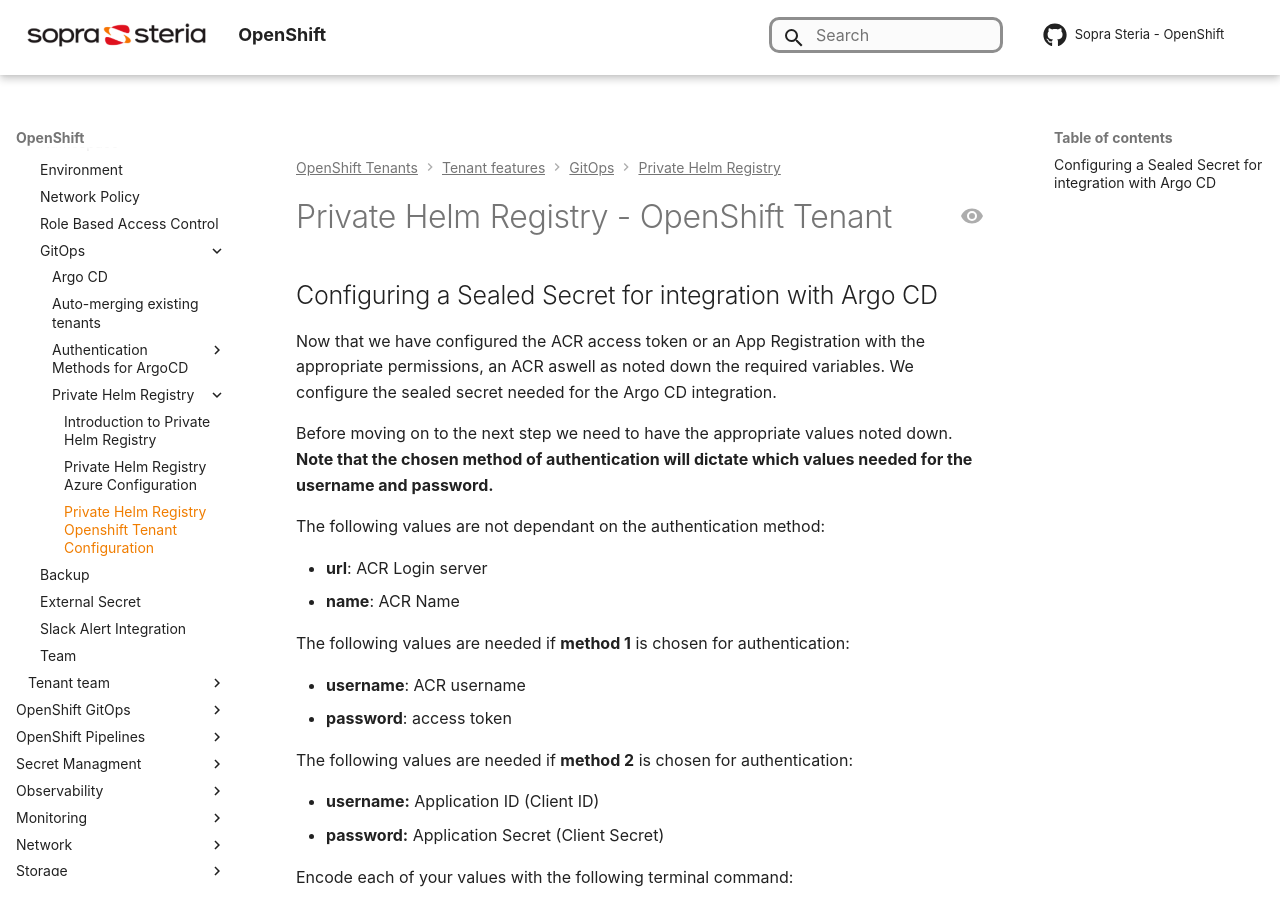
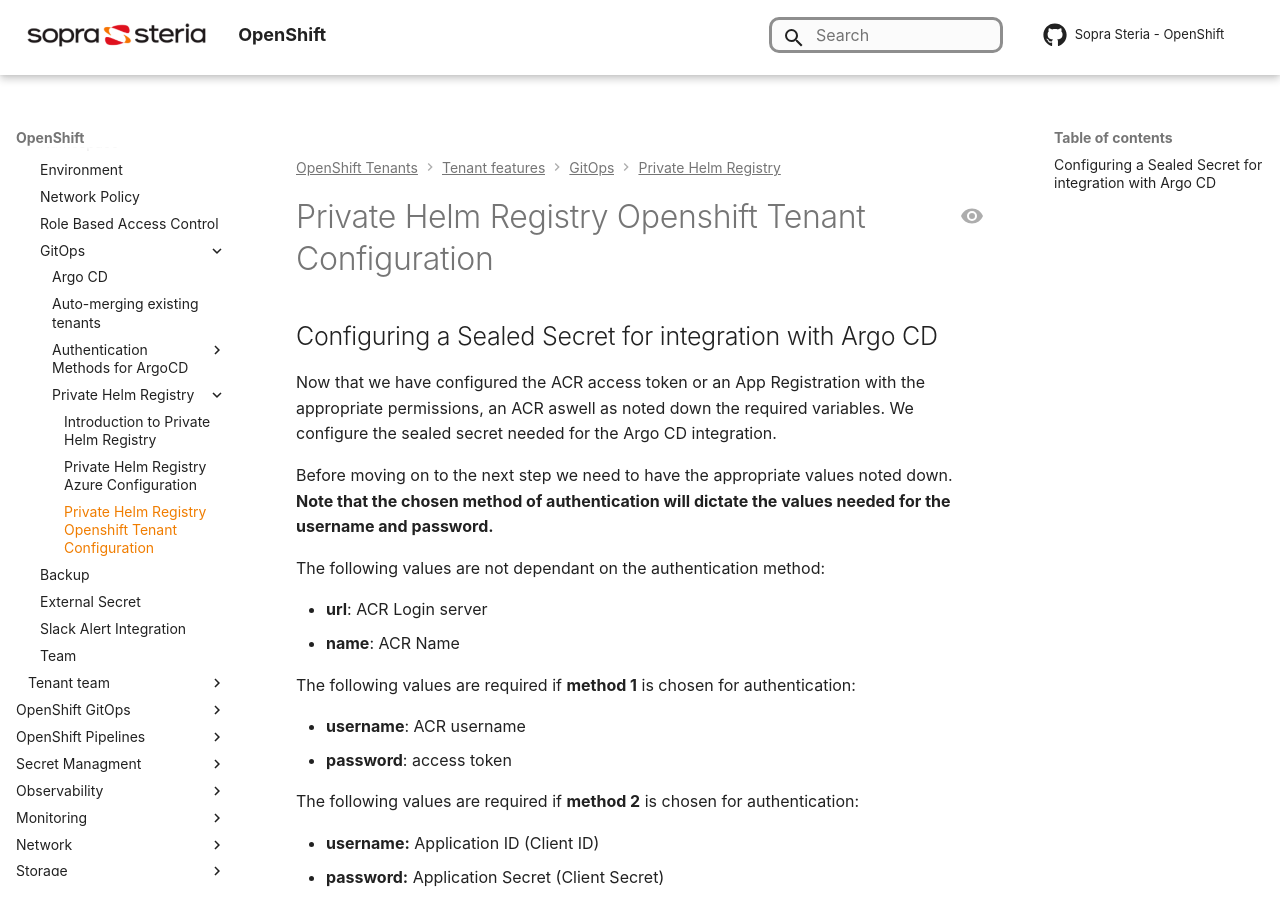
Before and after one commit to Sopra-Steria-Norge-Kubernetes/OpenShift, an MkDocs documentation site: the page built from docs/OpenShift Tenants/Tenant features/GitOps/Private Helm Registry/private-helm-registry-openshift-tenant.md, in a window 1280 px wide and 900 px high. Built offline with MkDocs 1.6.1 and Material for MkDocs 9.7.7, drawn with Linux system fonts in a browser that asks for light colours; some web fonts are replaced; comment, search, counter and statistics services are not loaded.

Commit message:
updated titels on private helm registry pages + small word substitutions

```diff
--- a/docs/OpenShift Tenants/Tenant features/GitOps/Private Helm Registry/private-helm-registry-openshift-tenant.md
+++ b/docs/OpenShift Tenants/Tenant features/GitOps/Private Helm Registry/private-helm-registry-openshift-tenant.md
@@ -1,22 +1,22 @@
-# Private Helm Registry - OpenShift Tenant
+# Private Helm Registry Openshift Tenant Configuration
 
 ## Configuring a Sealed Secret for integration with Argo CD
 
 Now that we have configured the ACR access token or an App Registration with the appropriate permissions, an ACR aswell as noted down the required variables. We configure the sealed secret needed for the Argo CD integration.
 
-Before moving on to the next step we need to have the appropriate values noted down. **Note that the chosen method of authentication will dictate which values needed for the username and password.**
+Before moving on to the next step we need to have the appropriate values noted down. **Note that the chosen method of authentication will dictate the values needed for the username and password.**
 
 The following values are not dependant on the authentication method:
 
 - **url**: ACR Login server
 - **name**: ACR Name
 
-The following values are needed if **method 1** is chosen for authentication:
+The following values are required if **method 1** is chosen for authentication:
 
 - **username**: ACR username
 - **password**: access token
 
-The following values are needed if **method 2** is chosen for authentication:
+The following values are required if **method 2** is chosen for authentication:
 
 - **username:** Application ID (Client ID)
 - **password:** Application Secret (Client Secret)
```
Also changed, not shown: docs/OpenShift Tenants/Tenant features/GitOps/Private Helm Registry/private-helm-registry-azure.md (+2 -2 lines).
